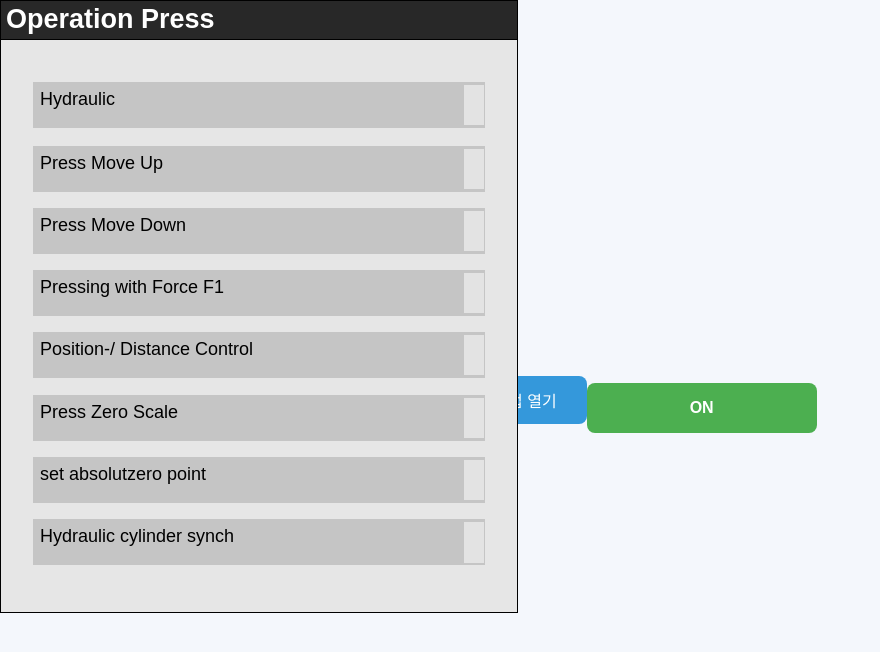
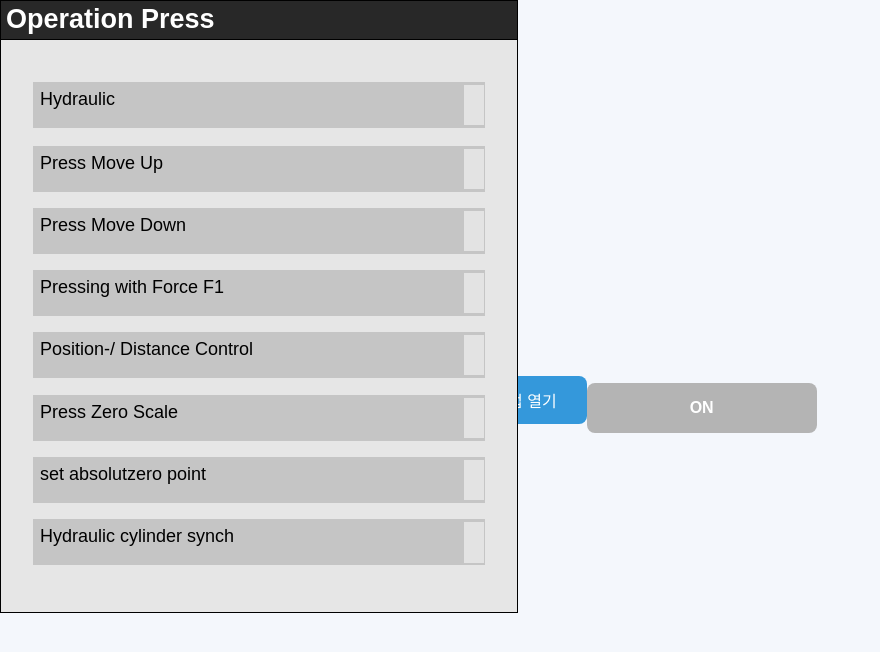
Before and after one commit to ezat-dev/donghwa_0226, a Java web app: template webapp/WEB-INF/views/furnace/operationPressPop.jsp in a window 1280 px wide. Shown: the top 652 px of the page, without its empty margins (0-880 px from the left). Run offline with Spring Boot 4, a stand-in JSP engine, Linux system fonts and the light colour scheme; the template is opened without the code that fills it, so the values that code supplies are empty; the project's own start-up code is not run, and a stand-in starts its controllers and pages; some of the project's set-up classes (security, data sources, template engines, error pages and the like) are left out, and stand-ins take their place; some libraries are stand-ins or nearby versions.

Commit message:
0228 press ON OFF 5c No

```diff
--- a/src/main/java/com/ace/controller/MainController.java
+++ b/src/main/java/com/ace/controller/MainController.java
@@ -91,7 +91,7 @@ public class MainController {
     	OpcDataMap opcDataMap = new OpcDataMap();
 
     	System.out.println("sendTagDir : "+sendTagDir+"// sendTagName : "+sendTagName+"// sendTagValue : "+sendTagValue);
-    	opcDataMap.setOpcData(sendTagDir+"."+sendTagName, sendTagValue);
+    	opcDataMap.setOpcDataNoneZero(sendTagDir+"."+sendTagName, sendTagValue);
 
     	return returnMap;
     }
--- a/webapp/WEB-INF/views/furnace/automaticProgramPop2.jsp
+++ b/webapp/WEB-INF/views/furnace/automaticProgramPop2.jsp
@@ -110,7 +110,7 @@
     <div class="jump jump_bt"></div>
 
     <div class="button-container">
-	   <div class="button start_bt" onclick="startProgram()">
+	   <div class="button start_bt_M8006" onclick="startProgram()">
 		    <img src="/donghwa/css/furnace/img/start3.png" alt="Start">
 		</div>
 		<div class="button pause_bt" onclick="pauseProgram()">
--- a/webapp/WEB-INF/views/furnace/operationPressPop.jsp
+++ b/webapp/WEB-INF/views/furnace/operationPressPop.jsp
@@ -48,14 +48,14 @@
     <div class="operation-press-main"></div>
 
     <div class="operation-press">Operation Press</div>
-    <div class="hydraulic D7970"></div>
-    <div class="_1"></div>
+    <div class="hydraulic M8180"></div>
+    <div class="_1 lamp-M8180"></div>
     <div class="hydraulic2">Hydraulic</div>
-    <div class="press-move-up D7971"></div>
-    <div class="_2"></div>
+    <div class="press-move-up M8181"></div>
+    <div class="_2 lamp-M8181"></div>
     <div class="press-move-up2 ">Press Move Up</div>
-    <div class="force-f-1 D7972"></div>
-    <div class="_3"></div>
+    <div class="force-f-1 M8182"></div>
+    <div class="_3 lamp-M8182"></div>
     <div class="pressing-with-force-f-1">Press Move Down</div>
     <div class="force-f-2"></div>
     <div class="_4"></div>
@@ -83,7 +83,6 @@ $(function(){
 	overviewInterval = setInterval("overviewListView()", 500);
 });
 
-//OPC값 알람 조회
 function overviewListView(){
 	$.ajax({
 		url:"/donghwa/furnace/operationPressPop/view",
@@ -92,9 +91,9 @@ function overviewListView(){
 		success:function(result){
 			var data = result.multiValues;
 
-        for(let key in data){
-        	for(let keys in data[key]){
-        		var d = data[key];
+			for(let key in data){
+				for(let keys in data[key]){
+					var d = data[key];
 
 					if(d[keys].action == "v"){
 						v(keys, d[keys].value);
@@ -102,15 +101,26 @@ function overviewListView(){
 						c(keys, d[keys].value);
 					}else if(d[keys].action == "b"){
 						b(keys, d[keys].value);
+					}else if (d[keys].action == "lamp") {
+						lamp(keys, d[keys].value);
 					}else if(d[keys].action == "value"){
 						value(keys, d[keys].value);
 					}
-
-        	}
-        }
+				}
+			}
 		}
 	});
 }
+
+function lamp(keys, value) {
+
+    if (value == true) {
+        $("." + keys).css("background-color", "green");
+    } else {
+        $("." + keys).css("background-color", "");
+    }
+}
+
 
 function v(keys, value){
 
@@ -121,7 +131,7 @@ function v(keys, value){
 		$("."+keys).css("color","#E3E3E3");
 		$("."+keys).css("color","black");
 	}
-    $("." + keys).attr("onclick", "digitalSet('DONGHWA.FURNACE.MANUAL_OPERATION', '"+keys+"')")
+    $("." + keys).attr("onclick", "digitalSet('DONGHWA.FURNACE.OPERATION_PRESS', '"+keys+"')")
     .css("cursor", "pointer");
 }
 
--- a/webapp/WEB-INF/views/include/OnOffPop.jsp
+++ b/webapp/WEB-INF/views/include/OnOffPop.jsp
@@ -2,6 +2,7 @@
 <!DOCTYPE html>
 <html>
 <head>
+  <jsp:include page="../include/pluginpage.jsp"/>
     <meta charset="UTF-8">
     <title>SEND</title>
     <style>
@@ -92,12 +93,12 @@
         }
 
         .on-btn {
-            background-color: #4CAF50;
+            background-color: #b4b4b4;
             color: white;
         }
 
         .off-btn {
-            background-color: #f44336;
+            background-color: #b4b4b4;
             color: white;
         }
 
@@ -175,7 +176,7 @@
 <!-- 팝업 내용 -->
 <div id="commonPopup">
     <button class="close-btn" onclick="closePopup()">✖</button>
-    <h3>STOP</h3>
+    <h3>ON / OFF</h3>
     <button class="bt_on" type="button">ON</button>
     <button class="bt_off" type="button">OFF</button>
 
@@ -191,18 +192,23 @@
         document.getElementById('popupOverlay').style.display = 'none';
         document.getElementById('commonPopup').style.display = 'none';
         document.getElementById('loadingOverlay').style.display = 'none'; // 로딩 스피너 숨기기
+
+        // 페이지 로드 시 버튼의 배경을 회색으로 설정
+        $(".bt_on").css("background-color", "#b4b4b4");
+        $(".bt_off").css("background-color", "#b4b4b4");
     };
 
-    // ON/OFF 버튼 이벤트
+    // ON 버튼 클릭 이벤트
     $(".bt_on").on("click", function(e){
-        $(".bt_on").css("background-color","blue");
-        $(".bt_off").css("background-color","#F0F0F0");
+        $(".bt_on").css("background-color", "green"); // ON 버튼 초록색
+        $(".bt_off").css("background-color", "#b4b4b4");  // OFF 버튼 회색
         setTagValue = 1;
     });
 
+    // OFF 버튼 클릭 이벤트
     $(".bt_off").on("click", function(e){
-        $(".bt_off").css("background-color","blue");
-        $(".bt_on").css("background-color","#F0F0F0");
+        $(".bt_off").css("background-color", "red");  // OFF 버튼 빨간색
+        $(".bt_on").css("background-color", "#b4b4b4"); // ON 버튼 회색
         setTagValue = 0;
     });
 
@@ -254,7 +260,7 @@
         document.getElementById('loadingOverlay').style.display = 'flex';
 
         $.ajax({
-            url: "/donghwa/common/valueDigitalSet",
+            url: "/donghwa/common/valueDigitalSetNone",
             type: "post",
             dataType: "json",
             data: {
@@ -276,5 +282,6 @@
     }
 </script>
 
+
 </body>
 </html>
```
Also changed, not shown: webapp/WEB-INF/views/furnace/automaticProgramPop4.jsp (+16 -14 lines), 1 other file.
